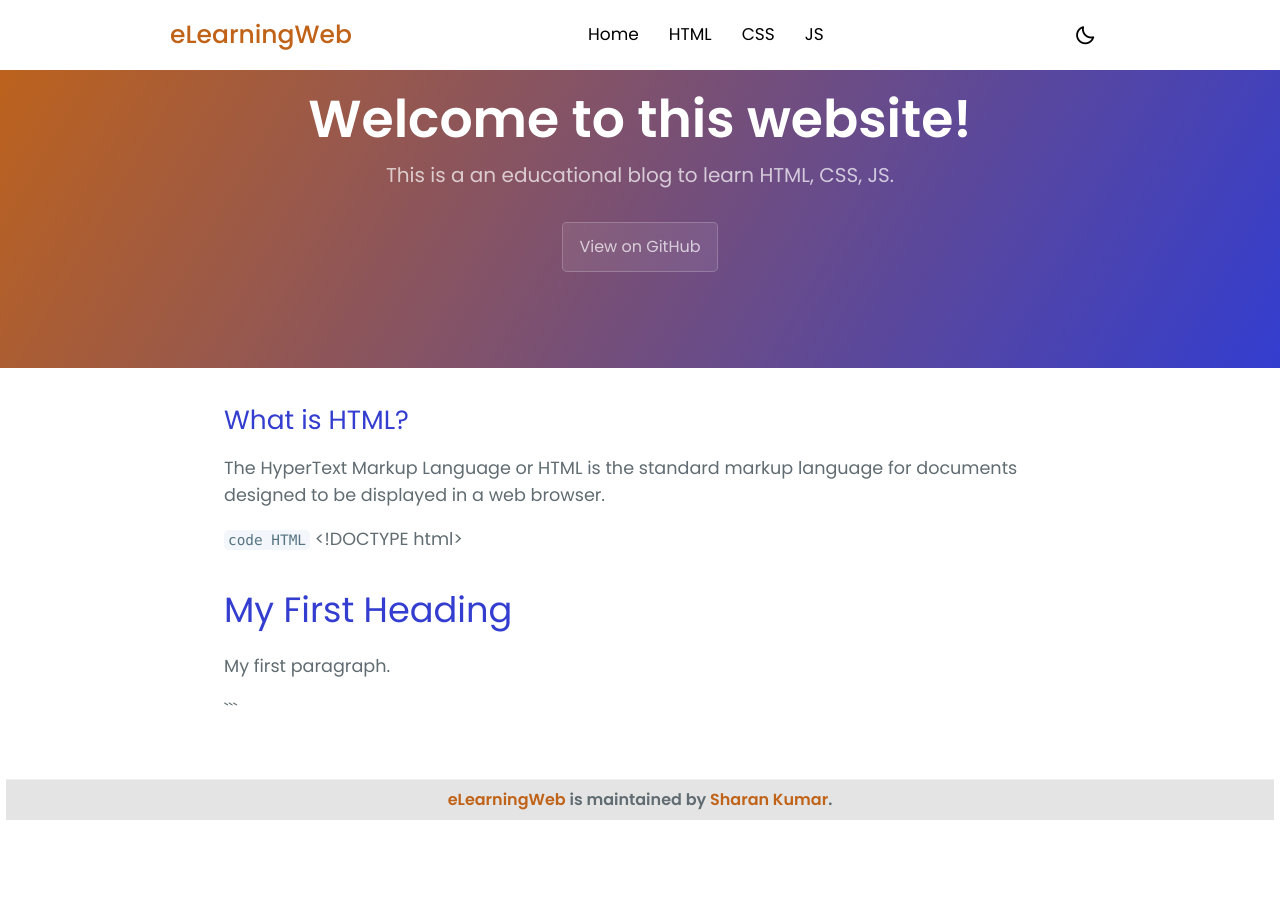
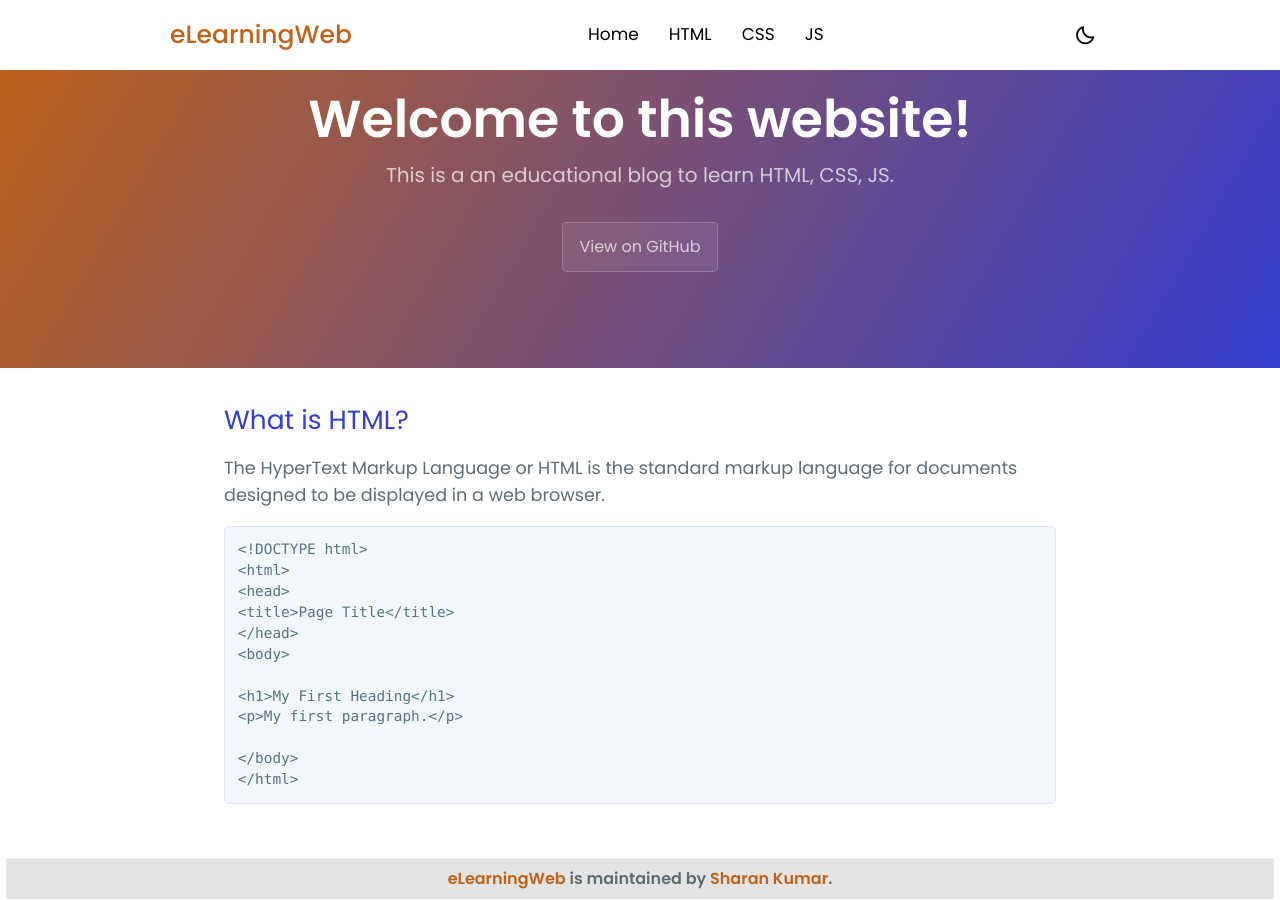
Before and after one commit to indian-sharan/webcode, a Jekyll site: the page built from about-html.md, in a window 1280 px wide and 900 px high, scrolled down 58 px. Built offline with Jekyll 4.4.1, drawn with Linux system fonts in a browser that asks for light colours.

Commit message:
Update about-html.md

````diff
--- a/about-html.md
+++ b/about-html.md
@@ -7,7 +7,7 @@ description: This is just another page
 ## What is HTML?
 The HyperText Markup Language or HTML is the standard markup language for documents designed to be displayed in a web browser.
 
-```code HTML ```
+```HTML
 <!DOCTYPE html>
 <html>
 <head>
@@ -20,5 +20,4 @@ The HyperText Markup Language or HTML is the standard markup language for docume
 
 </body>
 </html>
-
 ```
````
